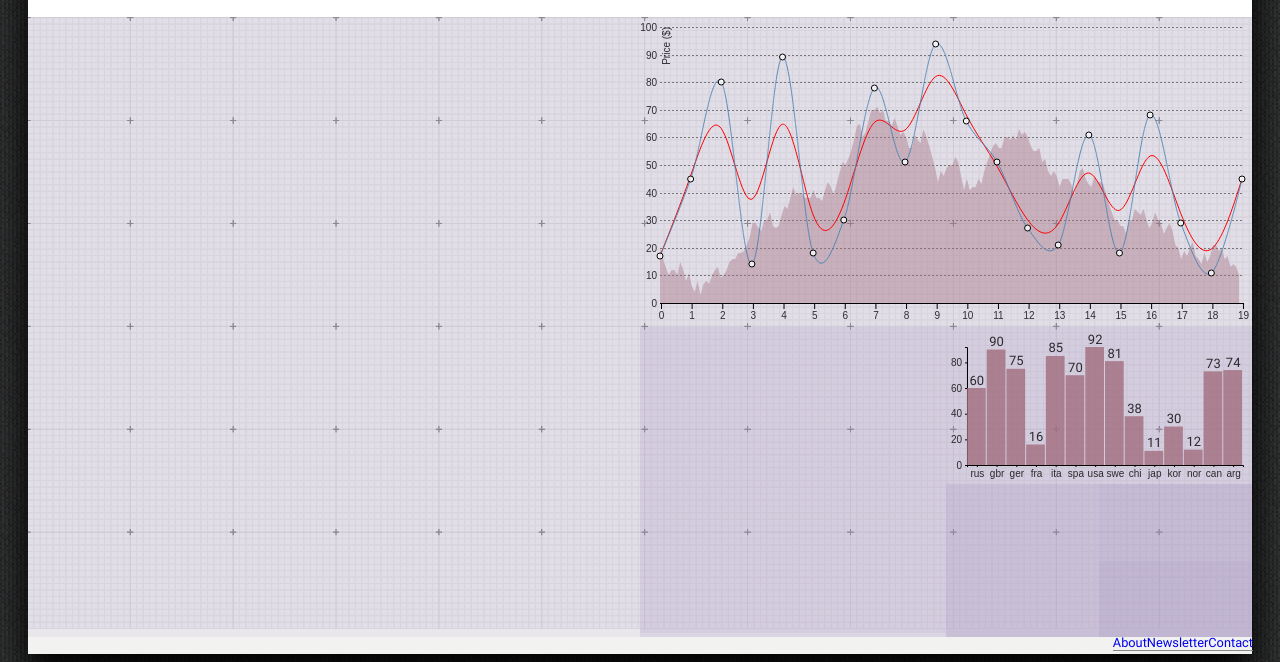
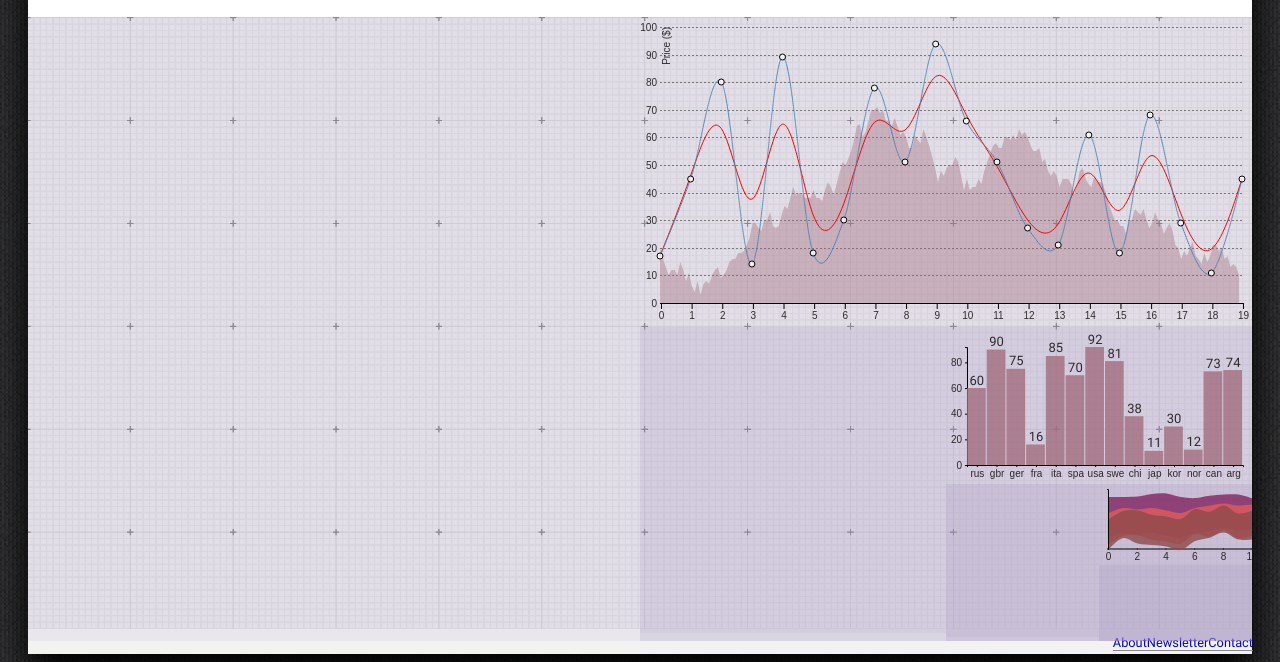
Before and after one commit to Nympheo/portfolio, a plain HTML site: page index.html in a window 1280 px wide. Shown: the part 273-935 px from the top of the page. Drawn offline with Linux system fonts and the light colour scheme.

Commit message:
streamgraph added

```diff
--- a/index.html
+++ b/index.html
@@ -47,7 +47,7 @@
 				        </div>
 					    	<div id="rowChild73656" class="flexChild columnParent">
 					        <div id="columnChild87285" class="flexChild">
-										<div class="test6"></div>
+										<!-- <div class="test6"></div> -->
 					        </div>
 						      <div id="columnChild27330" class="flexChild rowParent">
 						        <div id="rowChild21066" class="flexChild">
--- a/js/myScript.js
+++ b/js/myScript.js
@@ -212,3 +212,69 @@ svg.selectAll('circle')
       .attr('font-size', '13')
       .text(d => d);
 })();
+//*******************SECTION 6*****STREAMGRAPH***********
+(function(){
+  const data = [
+    {day:1, apples: 20, pear: 13, plums: 16, melon: 6, watermelon: 5},
+    {day:2, apples: 11, pear: 12, plums: 11, melon: 3, watermelon: 2},
+    {day:3, apples: 16, pear: 11, plums: 13, melon: 1, watermelon: 8},
+    {day:4, apples: 12, pear: 9, plums: 14, melon: 7, watermelon: 5},
+    {day:5, apples: 13, pear: 10, plums: 17, melon: 6, watermelon: 5},
+    {day:6, apples: 18, pear: 16, plums: 16, melon: 6, watermelon: 6},
+    {day:7, apples: 20, pear: 13, plums: 10, melon: 1, watermelon: 7},
+    {day:8, apples: 21, pear: 9, plums: 10, melon: 6, watermelon: 1},
+    {day:9, apples: 15, pear: 8, plums: 9, melon: 2, watermelon: 2},
+    {day:10, apples: 17, pear: 10, plums: 11, melon: 8, watermelon: 1},
+    {day:11, apples: 21, pear: 13, plums: 6, melon: 6, watermelon: 4},
+  ];
+
+  const margin = {top: 5, right: 5, bottom: 12, left: 10},
+    width = CONTAINER_W / 8 - margin.left - margin.right,
+    height = CONTAINER_W / 16 - margin.top - margin.bottom;
+
+  const svg = d3.select("#columnChild87285").append("svg")
+      .attr("width", width + margin.left + margin.right)
+      .attr("height", height + margin.top + margin.bottom)
+      .attr('class','svgs')
+    .append("g")
+      .attr("transform", "translate(" + margin.left + "," + margin.top + ")");
+
+  const yScale = d3.scaleLinear()
+      .domain([0,100])
+      .range([height, 0]);
+
+  const xScale = d3.scaleLinear()
+      .domain([0, data.length])
+      .range([0, width + 20]);
+
+  const area = d3.area()
+    .x((d,i) => xScale(i))
+    .y0(d => d[0] - 25)
+    .y1(d => d[1])
+    .curve(d3.curveCatmullRom);
+
+  const colors = ['rgb(103, 54, 78)','rgb(242, 119, 167)','rgb(129, 36, 97)',
+                    'rgb(226, 93, 93)', 'rgb(142, 74, 74)'];
+
+  const stack = d3.stack()
+    .keys(['apples','pear','plums','melon','watermelon'])
+    .order(d3.stackOrderInsideout)
+    .offset(d3.stackOffsetWiggle);
+
+ svg.append("g")
+    .attr("class", "axis axis--x")
+    .attr("transform", "translate(-1," + height + ")")
+    .call(d3.axisBottom(xScale).ticks(5).tickSize(1));
+
+svg.append("g")
+    .attr("class", "axis axis--y")
+    .attr("transform", "translate(-1,0)")
+    .call(d3.axisLeft(yScale).ticks(0).tickSize(1));
+
+ svg.selectAll('path')
+    .data(stack(data))
+    .enter()
+    .append('path')
+    .style('fill', (d,i) => colors[i])
+    .attr('d', area);
+})()
```
